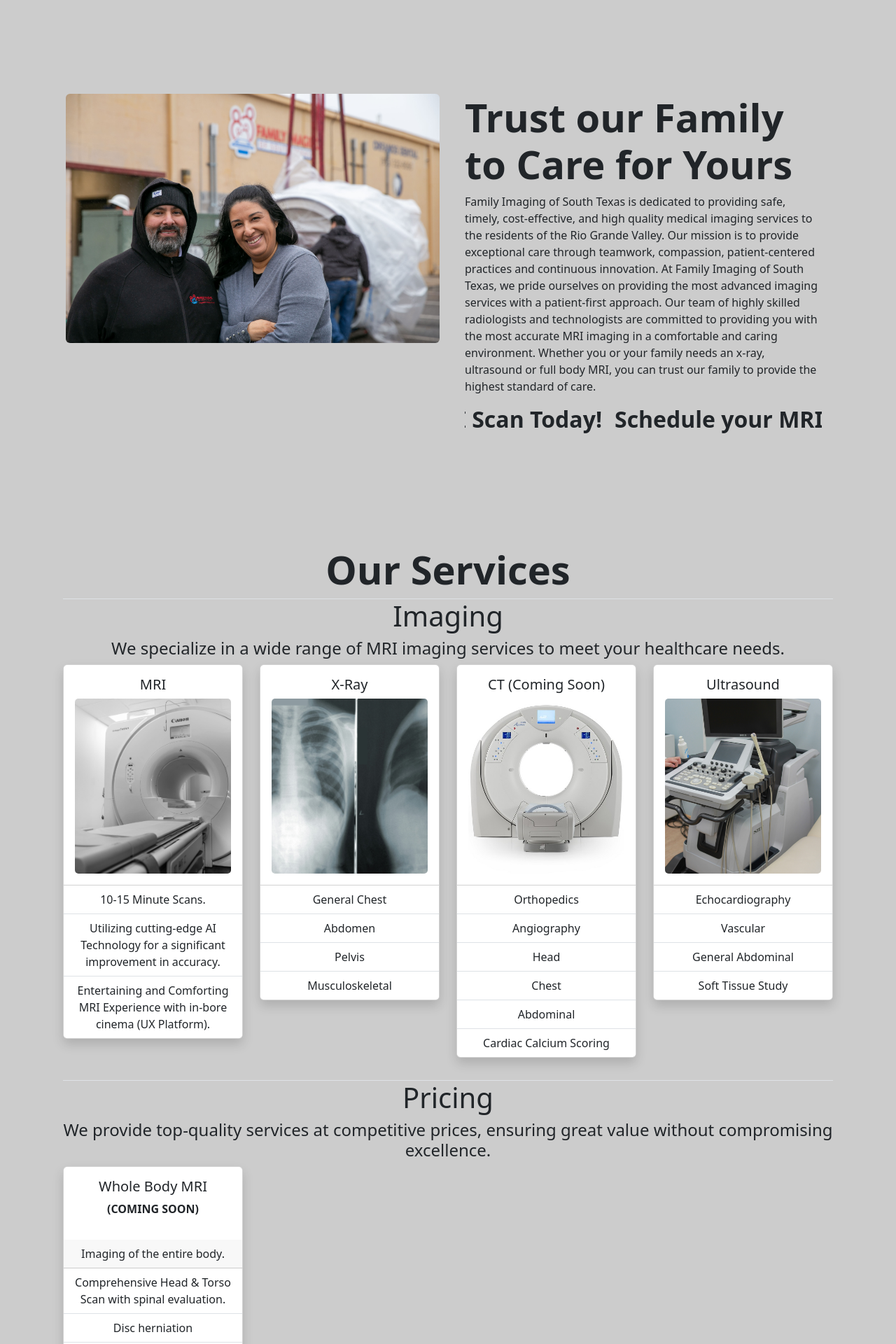
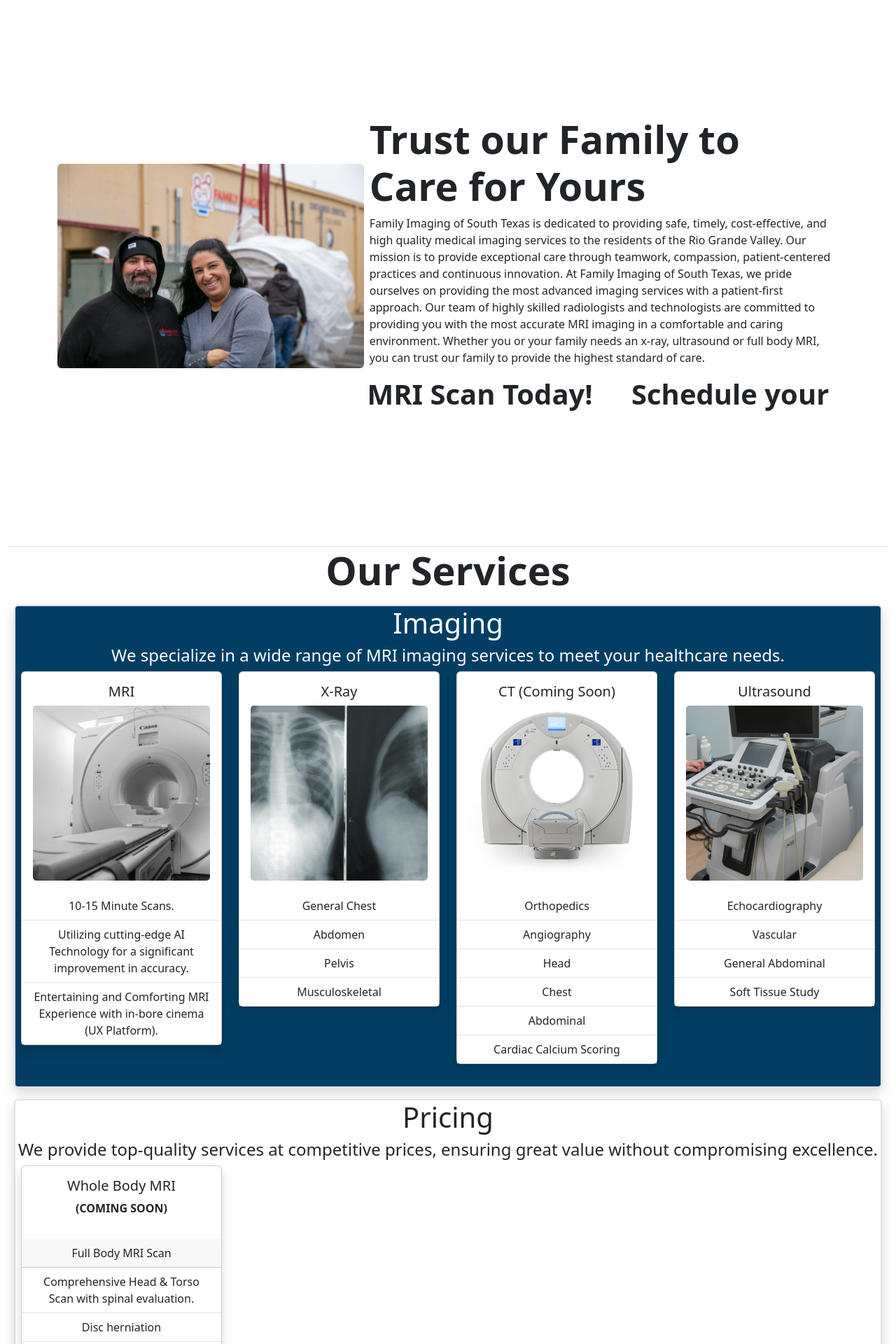
Before and after one commit to HavokAng3L/family-imaging-stx, a React (Vite) app: page / in a window 1280 px wide. Shown: the part 820-2740 px from the top of the page at 70% size. Built offline with nearby package versions, Linux system fonts and the light colour scheme.

Commit message:
Remove unused files. Add animation to cards within pricing and imaging sections.

```diff
--- a/src/App.tsx
+++ b/src/App.tsx
@@ -10,7 +10,7 @@
 import Container from "react-bootstrap/Container";
 
 const App: FC = () => (
-  <div style={{ backgroundColor: "#cccccc" }}>
+  <div style={{ backgroundColor: "hsl(0%,0%,0%)" }}>
     <NavigationBar />
     <ImageCarousel
       overlay={
@@ -20,7 +20,7 @@
           <motion.h1
             initial={{ opacity: 0, translateY: 15 }}
             animate={{ opacity: 100, translateY: 0 }}
-            transition={{ duration: 0.5 }}
+            transition={{ duration: 0.6, delay: 0.2 }}
             className="display-1"
           >
             Family Imaging of South Texas
@@ -29,7 +29,7 @@
           <motion.h2
             initial={{ opacity: "0%" }}
             animate={{ opacity: "100%" }}
-            transition={{ duration: 0.5 }}
+            transition={{ duration: 0.5, delay: 0.9 }}
             className="py-1"
           >
             Advanced MRI Imaging utilizing the power of AI to deliver rapid
@@ -38,7 +38,7 @@
         </CarouselOverlay>
       }
     />
-    <Container>
+    <Container fluid>
       <Home />
       <Services />
       <Footer />
--- a/src/assets/CardData/PricingData.ts
+++ b/src/assets/CardData/PricingData.ts
@@ -1,10 +1,9 @@
 import { PricingCardObject } from "../../types/types";
 
-export const PricingData: Array<PricingCardObject> =
-[
+export const PricingData: Array<PricingCardObject> = [
   {
     productName: "Whole Body MRI",
-        productDescription: "Imaging of the entire body.",
+    productDescription: "Full Body MRI Scan",
     productSpecifics: [
       "Comprehensive Head & Torso Scan with spinal evaluation.",
       "Disc herniation",
@@ -14,4 +13,4 @@
     productUpcoming: true,
     productPrice: 2499,
   },
-]
+];
--- a/src/assets/ListData/ListData.ts
+++ b/src/assets/ListData/ListData.ts
@@ -2,9 +2,9 @@
 
 const ListData: Array<ListItemType> = [
   "Board Certified Radiologist",
-  "Patient transportation",
+  "Patient Transportation",
   "Same Day Appointment",
-  "Limited Preventative Full Body MRI",
+  "Preventative Full Body MRI",
   "Family Owned",
 ];
 
--- a/src/components/Card/CardComponent.tsx
+++ b/src/components/Card/CardComponent.tsx
@@ -1,4 +1,6 @@
 import { FC } from "react";
+import { motion } from "motion/react";
+
 import Card from "react-bootstrap/Card";
 import ListGroup from "react-bootstrap/ListGroup";
 
@@ -22,7 +24,28 @@
   CardSubHeading,
   CardPricing,
   upcoming,
-}) => (
+}) => {
+  const items = {
+    visible: {
+      opacity: 1,
+      y: 0,
+      transition: {
+        delay: 0.4,
+      },
+    },
+    hidden: {
+      opacity: 0,
+      y: -100,
+    },
+  };
+
+  const body = {
+    visible: { opacity: 1, x: 0 },
+    hidden: { opacity: 0, x: -50 },
+  };
+
+  return (
+    <motion.div initial="hidden" whileInView="visible" variants={body}>
       <Card className="shadow">
         <Card.Body>
           <Card.Title>{CardTitle}</Card.Title>
@@ -39,17 +62,25 @@
             />
           ) : null}
         </Card.Body>
+
+        <motion.div variants={items}>
           {CardSubHeading ? <Card.Header>{CardSubHeading}</Card.Header> : null}
           <ListGroup className="list-group-flush">
             {CardBody.map((item, index) => (
               <ListGroup.Item key={index}>{item}</ListGroup.Item>
             ))}
           </ListGroup>
+        </motion.div>
+
         {/* This conditional checks if CardPricing has been passed down as a prop from the parent. */}
         {CardPricing ? (
-      <Card.Footer className="fw-bold display-6">${CardPricing}</Card.Footer>
+          <Card.Footer className="fw-bold display-6">
+            ${CardPricing}
+          </Card.Footer>
         ) : null}
       </Card>
+    </motion.div>
   );
+};
 
 export default CardComponent;
--- a/src/components/layout/CardSection/CardSection.tsx
+++ b/src/components/layout/CardSection/CardSection.tsx
@@ -10,7 +10,7 @@
 }
 
 const CardSection: FC<CardSectionProps> = ({ CardList }) => (
-  <Row xs={1} md={2} lg={4} className="g-4">
+  <Row xs={1} md={2} lg={4} className="g-4 px-2">
     {/* Extracted each field from the objects witin CardList */}
     {CardList.map(({ body, imageUrl, title }, index) => (
       <Col key={index}>
--- a/src/components/layout/ListSection/ListSection.tsx
+++ b/src/components/layout/ListSection/ListSection.tsx
@@ -1,17 +1,23 @@
 import { FC } from "react";
 import ListGroup from "react-bootstrap/ListGroup";
+import Container from "react-bootstrap/Container";
 import ListData from "../../../assets/ListData/ListData";
 
 const ListSection: FC = () => (
-  <ListGroup>
+  <Container>
+    <ListGroup className="px-2">
       {ListData.map((item, index) => {
         return (
-        <ListGroup.Item key={index}>
-          <span>{item}</span>
+          <ListGroup.Item
+            key={index}
+            style={{ backgroundColor: "hsl(350, 84%, 30.00%)" }}
+          >
+            <span className="text-white">{item}</span>
           </ListGroup.Item>
         );
       })}
     </ListGroup>
+  </Container>
 );
 
 export default ListSection;
--- a/src/components/layout/PriceSection/PriceSection.tsx
+++ b/src/components/layout/PriceSection/PriceSection.tsx
@@ -10,7 +10,7 @@
 }
 
 const PriceSection: FC<PricingCardProps> = ({ CardList }) => (
-  <Row xs={1} md={2} lg={4} className="g-4">
+  <Row xs={1} md={2} lg={4} className="g-4 px-2">
     {/* Extracted each field from the objects witin PricingCardObject */}
     {CardList.map(
       (
--- a/src/pages/Home.tsx
+++ b/src/pages/Home.tsx
@@ -1,18 +1,12 @@
 import { FC } from "react";
 import Marquee from "react-fast-marquee";
 import Container from "react-bootstrap/Container";
-import Row from "react-bootstrap/Row";
-import Col from "react-bootstrap/Col";
 
 // 3.9.2025: Considering redo of this section
 const Home: FC = () => (
   <section id="home">
-    <Container
-      fluid
-      className="vh-100 d-flex justify-content-center align-items-center"
-    >
-      <Row className="">
-        <Col lg={6} sm={12} className="">
+    <Container className="vh-100 d-flex flex-column flex-lg-row justify-content-center align-items-center">
+      <div className="me-lg-2">
         <img
           // ON BUILDS, reference only the directory of where the static items are stored
           // IN THIS CASE, "images" stores the images that will be static, therefore reference the directory where they are stored.
@@ -20,39 +14,30 @@
           alt=""
           className="img-fluid rounded"
         />
-        </Col>
-        <Col lg={6} sm={12} className="">
-          <Container fluid>
-            <Row>
-              <Col>
+      </div>
+      <div className="">
         <h2 className="fw-bold display-4">
           Trust our Family to Care for Yours
         </h2>
-                <p className="fs-6">
-                  Family Imaging of South Texas is dedicated to providing safe,
-                  timely, cost-effective, and high quality medical imaging
-                  services to the residents of the Rio Grande Valley. Our
-                  mission is to provide exceptional care through teamwork,
-                  compassion, patient-centered practices and continuous
-                  innovation. At Family Imaging of South Texas, we pride
-                  ourselves on providing the most advanced imaging services with
-                  a patient-first approach. Our team of highly skilled
-                  radiologists and technologists are committed to providing you
-                  with the most accurate MRI imaging in a comfortable and caring
-                  environment. Whether you or your family needs an x-ray,
-                  ultrasound or full body MRI, you can trust our family to
-                  provide the highest standard of care.
+        <p>
+          Family Imaging of South Texas is dedicated to providing safe, timely,
+          cost-effective, and high quality medical imaging services to the
+          residents of the Rio Grande Valley. Our mission is to provide
+          exceptional care through teamwork, compassion, patient-centered
+          practices and continuous innovation. At Family Imaging of South Texas,
+          we pride ourselves on providing the most advanced imaging services
+          with a patient-first approach. Our team of highly skilled radiologists
+          and technologists are committed to providing you with the most
+          accurate MRI imaging in a comfortable and caring environment. Whether
+          you or your family needs an x-ray, ultrasound or full body MRI, you
+          can trust our family to provide the highest standard of care.
         </p>
         <Marquee>
-                  <h2 className="px-2 fw-bold">
+          <h2 className="px-2 fw-bold display-6">
             Schedule your MRI Scan Today!
           </h2>
         </Marquee>
-              </Col>
-            </Row>
-          </Container>
-        </Col>
-      </Row>
+      </div>
     </Container>
   </section>
 );
--- a/src/pages/Services.tsx
+++ b/src/pages/Services.tsx
@@ -7,18 +7,31 @@
 import { PricingData } from "../assets/CardData/PricingData";
 
 const Services: FC = () => (
-  <section id="services" className="px-2 text-center">
+  <section id="services" className="px-2 text-center border-top">
     <h2 className="fw-bold display-4">Our Services</h2>
-    <div className="border-top" style={{ paddingBottom: "2rem" }}>
-      <h3 className="display-6">Imaging</h3>
-      <h4>
+    <div
+      style={{
+        paddingBottom: "2rem",
+        backgroundColor: "hsl(203, 96%, 20%)",
+        borderColor: "#949292",
+      }}
+      className="border border-2 rounded shadow mt-3"
+    >
+      <h3 className="display-6 text-white">Imaging</h3>
+      <h4 className="text-white">
         We specialize in a wide range of MRI imaging services to meet your
         healthcare needs.
       </h4>
       {/* Accepts an array of CardObjects */}
       <CardSection CardList={ServicesData} />
     </div>
-    <div className="border-top" style={{ paddingBottom: "2rem" }}>
+    <div
+      style={{
+        paddingBottom: "2rem",
+        backgroundColor: "rgba(255, 255, 255, 0.25)",
+      }}
+      className="border border-2 rounded shadow mt-3"
+    >
       <h3 className="display-6">Pricing</h3>
       <h4>
         We provide top-quality services at competitive prices, ensuring great
@@ -26,9 +39,12 @@
       </h4>
       <PriceSection CardList={PricingData} />
     </div>
-    <div className="border-top" style={{ paddingBottom: "2rem" }}>
-      <h3 className="display-6">We Care About Your Health</h3>
-      <h4 className="">
+    <div
+      style={{ paddingBottom: "2rem", backgroundColor: "hsl(203, 96%, 20%)" }}
+      className="border border-2 rounded shadow mt-3"
+    >
+      <h3 className="display-6 text-white">We Care About Your Health</h3>
+      <h4 className="text-white">
         Our mission is to combine compassionate care and cutting-edge technology
         to provide rapid and accurate results.
       </h4>
--- a/src/services/ImageAPI.ts
+++ /dev/null
@@ -1,6 +0,0 @@
-export default function getImage(width: number, height: number, number: number): string
-{
-    return `https://picsum.photos/${width}/${height}.webp?random=${number}`;
-}
-// TODO:
-/// MAKE THIS AN API CALL TO GET ALT AND STUFF
```
Also changed, not shown: src/components/CarouselOverlay/CarouselOverlay.tsx (+9 -1 lines). Lines whose indentation alone changed are shown as unchanged.
